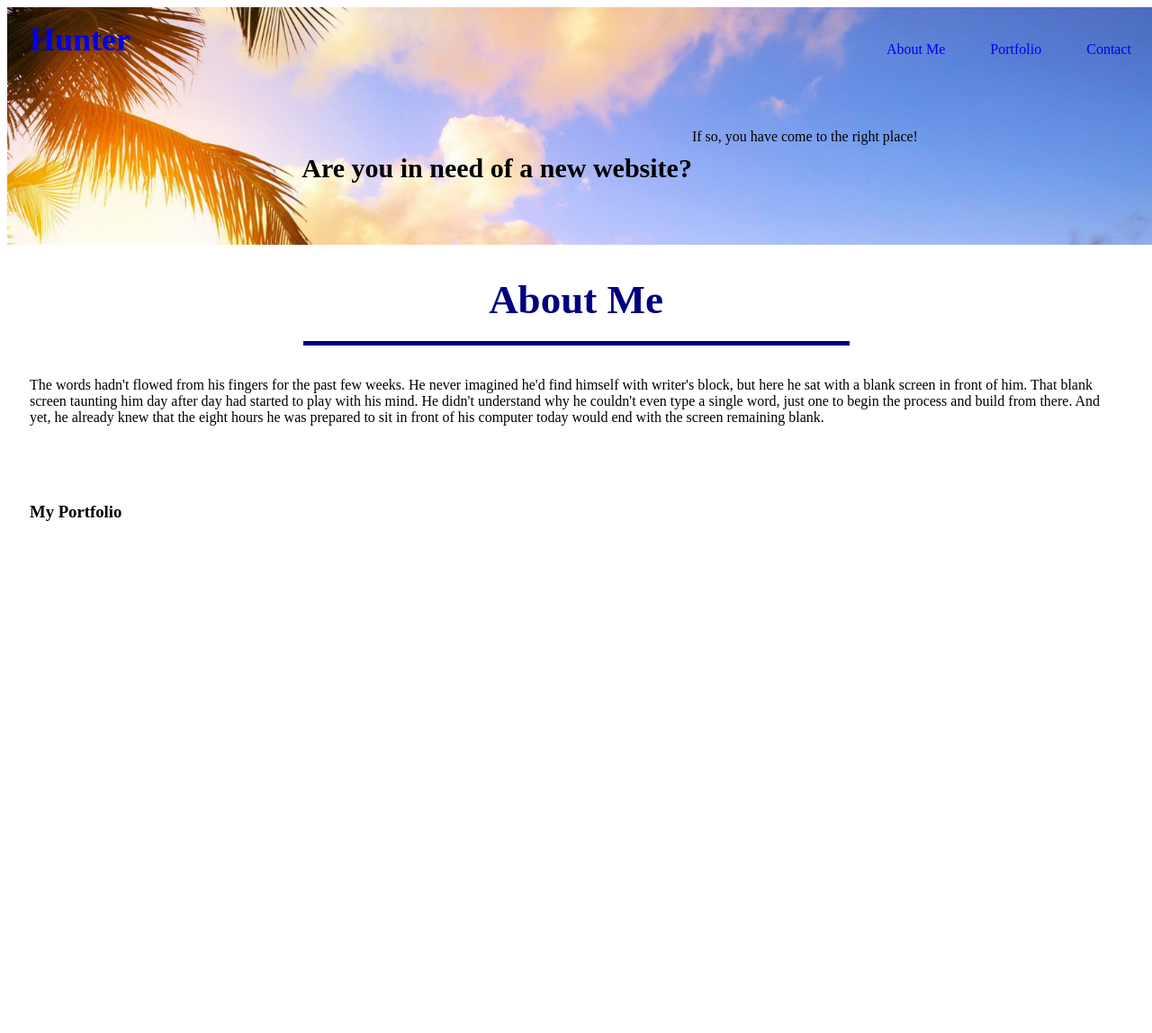
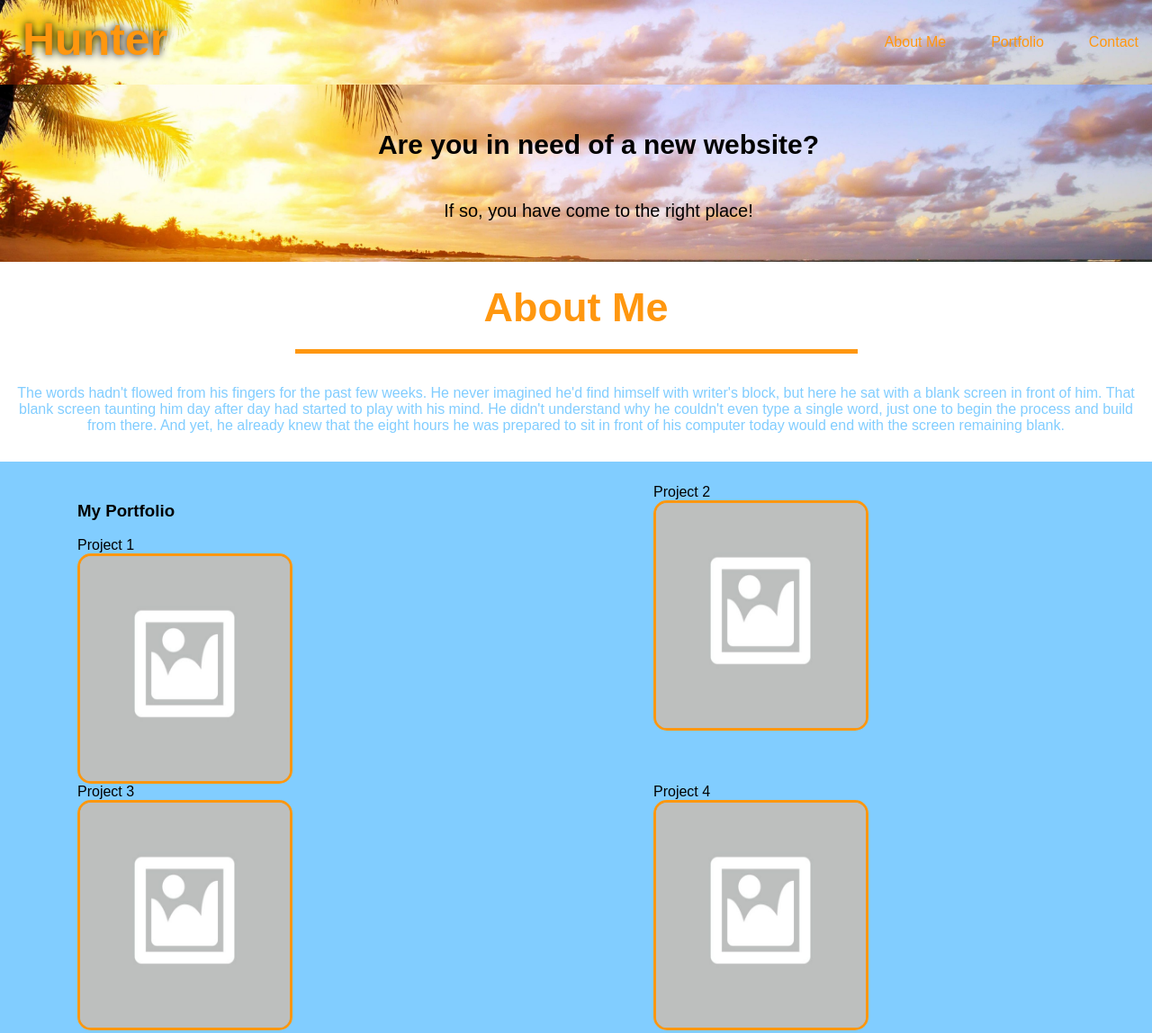
Before and after one commit to Hunyeh/Hunter, a plain HTML site: page index.html in a window 1280 px wide. Shown: the top 1148 px of the page at 90% size. Before the commit the page ends 800 px from the top, so only its background shows below. Drawn offline with Linux system fonts and the light colour scheme.

Commit message:
added placeholder images for portfolio

```diff
--- a/index.html
+++ b/index.html
@@ -9,7 +9,8 @@
 
 <!-- header area with nav links -->
 <body>
-    <header>
+    <main>
+    <header class="header">
         <h1>
             <a href="index.html">Hunter</a>
         </h1>
@@ -34,10 +35,9 @@
         <!-- Background image -->
     <section class="sunrise">
         <div>
-           <br> <h2 class="sun-header">Are you in need of a new website?</h2><br>
+            <h2 class="sun-header">Are you in need of a new website?</h2>
         </div>
-        <br>
-        <div>
+        <div class="sun-body">
             <p>If so, you have come to the right place!</p>
         </div>
         <div class="reach-out">
@@ -67,21 +67,54 @@
 
     </section>
         <!-- my porfolio section -->
-    <section>
-        <div>
-            <h3>My Portfolio</h3>
-
-        </div>
+    <section class="portfolio">
+        <nav>
+            <h3 class="port-header">My Portfolio</h3>
+            <span>Project 1</span>
+            <img src="../Hunter/images/placeholder.jpg" alt="placeholder1">
+        </nav>
+        <nav>
+            <span>Project 2</span>
+            <img src="../Hunter/images/placeholder.jpg" alt="placeholder2">
+        </nav>
+        <nav>
+            <span>Project 3</span>
+            <img src="../Hunter/images/placeholder.jpg" alt="placeholder3">
+        </nav>
+        <nav>
+            <span>Project 4</span>
+            <img src="../Hunter/images/placeholder.jpg" alt="placeholder3">
+        </nav>
     </section>
 
         <!-- contact info -->
-    <section>
+    <section class="contact-info">
+        <div class="contact-me">
+            <h3>Contact Me</h3>
+            <p>Any questions?
+               <br />
+               Please feel free to reach out.
+            </p>
+        </div>
+        <div class="contact-form">
+            <form>
+                <label for="contact-name">Enter Your Name:</label>
+                <input type="text" id="contact-name" placeholder="Your Name"/>
 
+                <label for="email">Enter Your Email:</label>
+                <input type="email" placeholder="Email Address" id="email" name="email" class="form-input"/>
+
+                <label for="contact-message">Type Your Message:</label>
+                <textarea id="contact-message" placeholder="Your Message"></textarea>
+
+                <button type="submit">Submit</button>
+            </form>
+        </div>
     </section>
-
+    </main>
         <!-- footer -->
     <footer>
-
+        <h2>Made by yours truly Hunter</h2>
     </footer>
 
 </body>
--- a/style.css
+++ b/style.css
@@ -1,5 +1,13 @@
+body {
+    background-color: rgb(129, 205, 255);
+    font-family: Arial, Helvetica, sans-serif;
+    margin: 0;
+    padding: 0;
+    min-height: 100vh;
+}
+
 /* header styling */
-header {
+.header {
     padding: 15px 25px;
     background-image: url("../Hunter/images/sunrise.jpg");
     width: 100%;
@@ -11,17 +19,20 @@ header {
     background-size: cover;
     background-position: center;
     background-attachment: fixed;
-    background-position: 80%;
+    background-position: 100%;
+    z-index: 9999;
 }
-header h1 {
-    color: #666;
+.header h1 {
+    font: orange;
     font-weight: bold;
-    font-size: 36px;
+    font-size: 50px;
     margin: 0;
+    text-shadow: 0 0 10px rgba(0, 0, 1);
 }
 
 header a {
     text-decoration: none;
+    color: rgb(255, 151, 15);
 }
 
 header nav {
@@ -44,20 +55,27 @@ header nav ul li a {
 .sunrise {
     background-image: url("../Hunter/images/sunrise.jpg");
     background-size: cover;
-    width: 102%;
+    width: 100%;
     background-position: center;
     display: flex;
     justify-content: center;
+    align-items: center;
+    flex-direction: column;
     flex-wrap: wrap;
     background-size: cover;
-    align-items: flex-start;
     background-attachment: fixed;
-    background-position: 80%;
+    background-position: 100%;
 }
 
 .sun-header {
     font-size: 30px;
     text-align: center;
+}
+
+.sun-body {
+    text-align: center;
+    font-size: 20px;
+    font-weight: lighter;
 }
 
 section {
@@ -67,10 +85,12 @@ section {
 /* about me styling */
 .about-me {
     background-color: white;
+    padding: 15px;
+    margin: none;
 }
 
 .about-header {
-    color: navy;
+    color: rgb(255, 151, 15);
     font-size: 45px;
     text-align: center;
     border-bottom: 5px solid;
@@ -78,6 +98,49 @@ section {
     width: 50%;
     margin: 10px auto 35px auto;
 }
- .about.info {
-     color: rgb(223, 70, 0);
- }
+
+.about-info {
+    text-align: center;
+    color: rgb(129, 205, 255);
+}
+
+/* portfolio section styling */
+.portfolio {
+    display: flex;
+    flex-wrap: wrap;
+    justify-content: space-around;
+    width: 100%;
+}
+
+.portfolio img {
+    width: 45%;
+    display: flex;
+    flex-direction: column;
+    border-radius: 15px;
+    border: 3px solid rgb(255, 151, 15);
+    background-size: cover;
+    background-position: center;
+    min-height: 250px;
+}
+
+
+.portfolio span {
+    text-align: center;
+}
+
+/* contact me section styling */
+.contact-me {
+    display: flex;
+    justify-content: space-between;
+    flex-wrap: wrap;
+    flex-direction: column;
+    width: 45%;
+}
+
+.contact-form {
+    display: flex;
+    justify-content: space-between;
+    flex-wrap: wrap;
+    flex-direction: column;
+    width: 45%;
+}
```
Also changed, not shown: images/placeholder.jpg (added).
